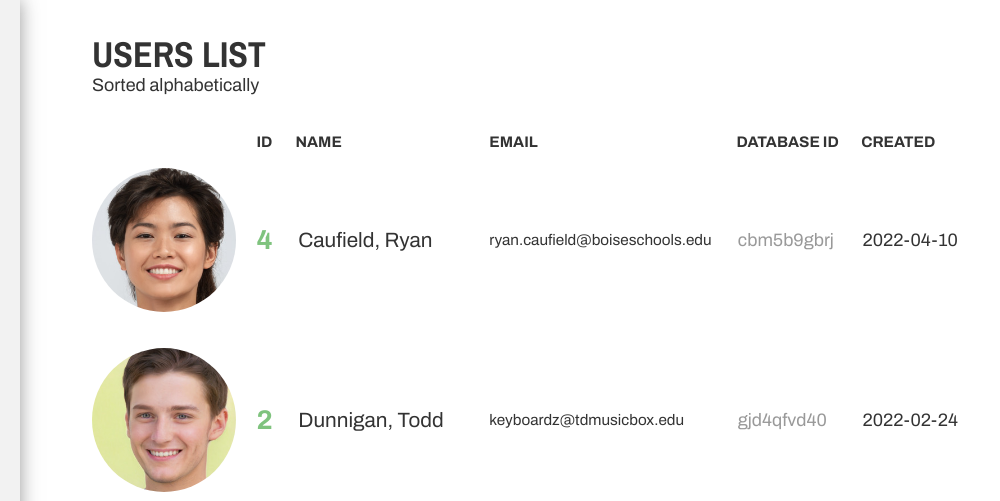
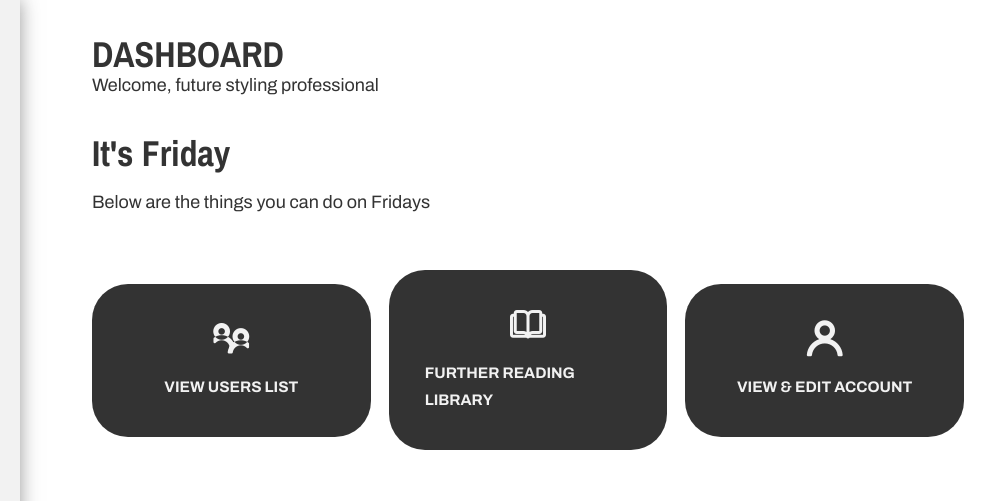
Before and after one commit to domesticjones/cssmarkup-lesson1, a plain HTML site: page index.html in a window 1280 px wide. Shown: the top 501 px of the page, 280-1280 px from the left. Drawn offline with nearby package versions, Linux system fonts and the light colour scheme; files whose address does not match are found by name.

```diff
--- a/index.html
+++ b/index.html
@@ -63,7 +63,7 @@
 </header>
 
 <main id="content">
-    <article id="dashboard" class="page page-dashboard">
+    <article id="dashboard" class="page page-dashboard is-active">
         <header class="partial partial-header">
             <h1>Dashboard</h1>
             <p>Welcome, future styling professional</p>
@@ -99,7 +99,7 @@
             </nav>
         </section>
     </article>
-    <article id="users" class="page page-users is-active">
+    <article id="users" class="page page-users">
         <header class="partial partial-header">
             <h1>Users List</h1>
             <p>Sorted alphabetically</p>
```
Also changed, not shown: 1 other file.
